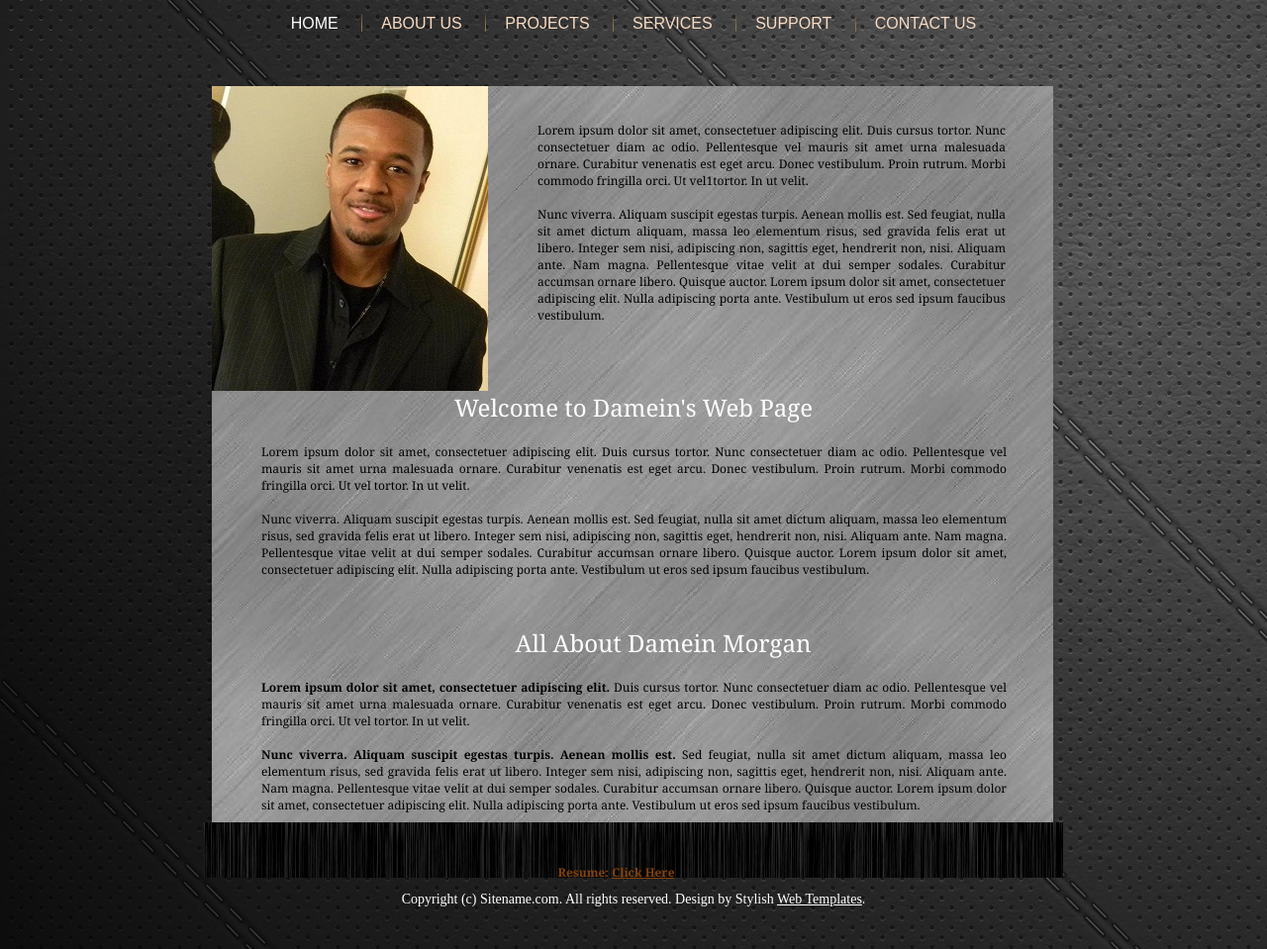
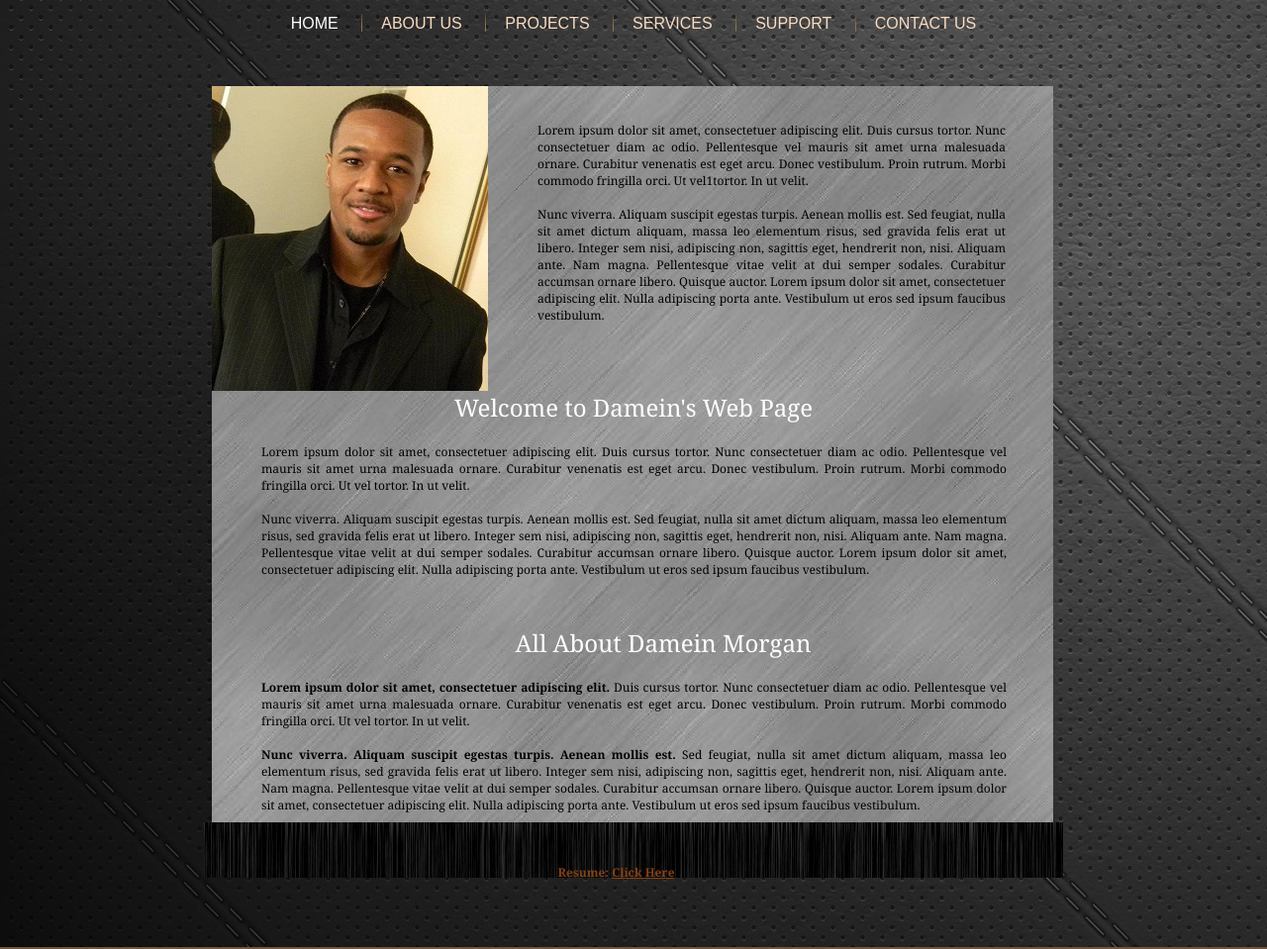
Before and after one commit to DLMorgan/dlmorgan.github.io, a plain HTML site: page index.html in a window 1280 px wide. Shown: the whole page at 99% size. Drawn offline with Linux system fonts and the light colour scheme.

Commit message:
changes to main page

```diff
--- a/index.html
+++ b/index.html
@@ -71,9 +71,6 @@
   </div>
 
   <div class="menuBar2">
-    <ul style="color: #FFF; text-align: center;">
-     Copyright (c) Sitename.com. All rights reserved. Design by Stylish <a style=" color:#FFF; text-decoration:underline;" href="http://www.stylishtemplate.com">Web Templates</a>.
-    </ul>
   </div>
 </div>
 </body>
```
